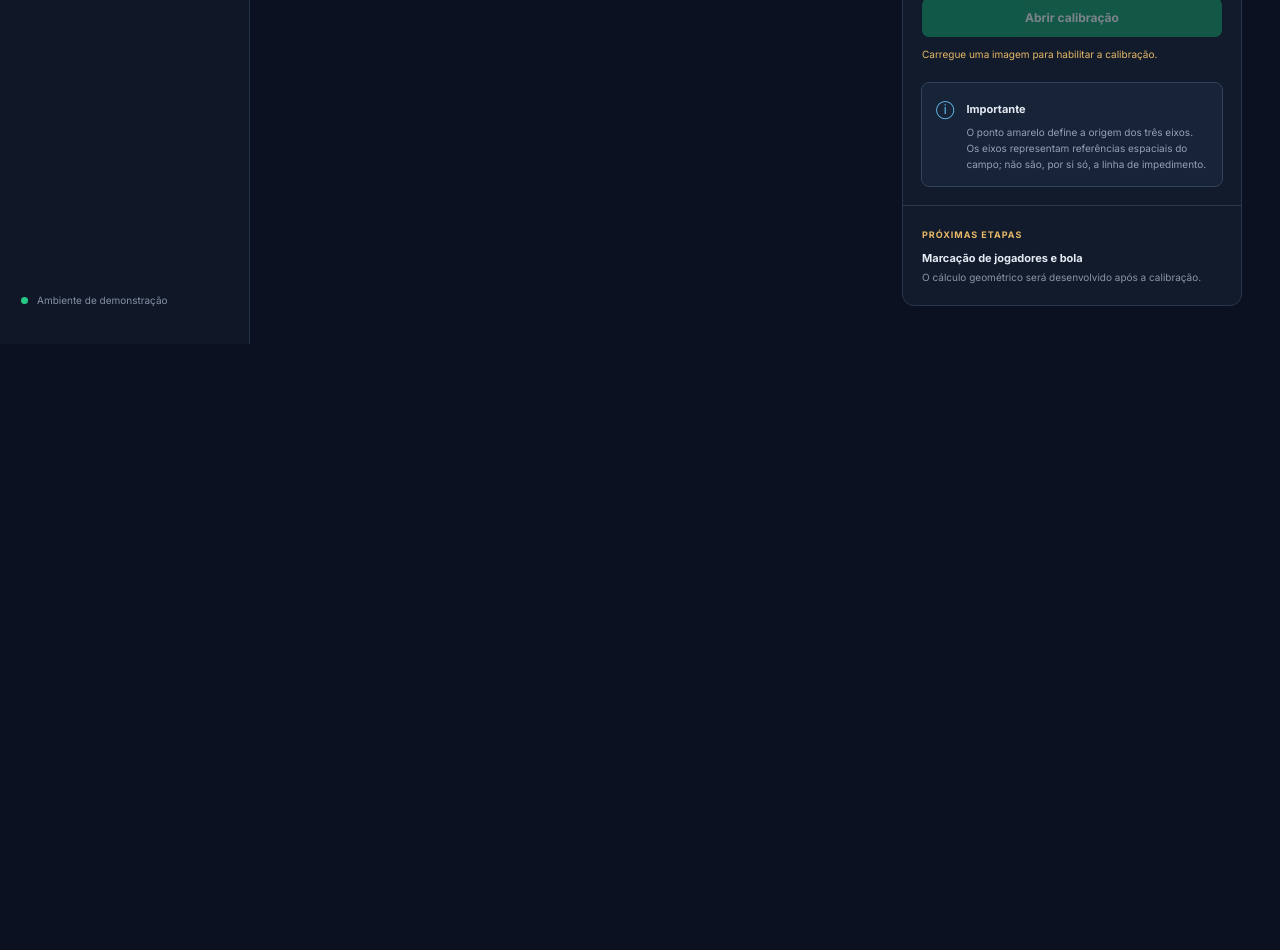
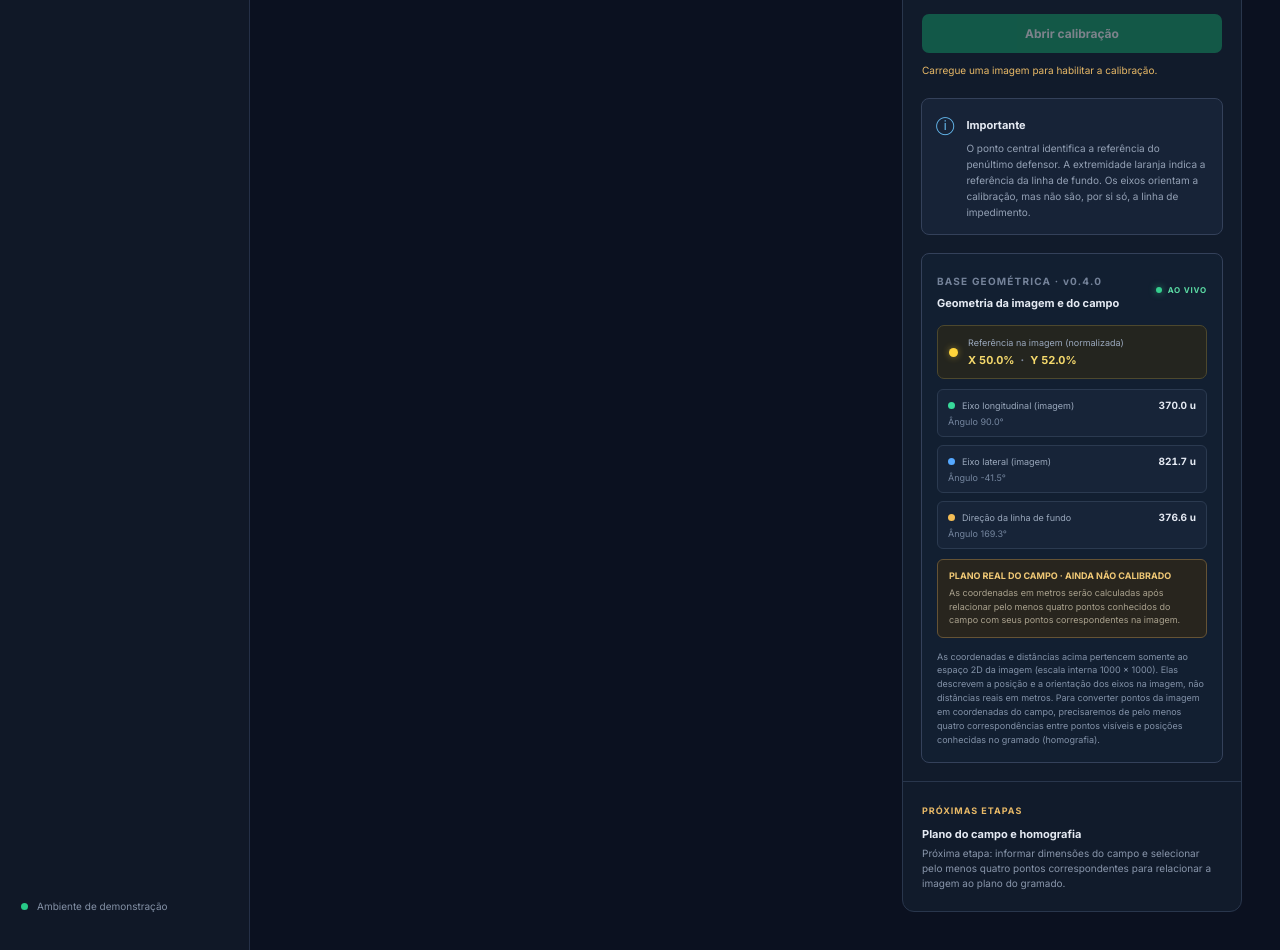
Before and after one commit to LucianoSF1992/OffsideCheck, a React (Vite) app: page / in a window 1280 px wide. Shown: the part 820-1770 px from the top of the page. Before the commit the page ends 1164 px from the top, so only its background shows below. Built offline with nearby package versions, Linux system fonts and the light colour scheme.

Commit message:
feat: adiciona base geometrica da calibracao

```diff
--- a/src/App.css
+++ b/src/App.css
@@ -97,3 +97,146 @@
 .axis-handle { filter: drop-shadow(0 0 3px rgba(0, 0, 0, .8)); }
 .calibration-overlay { touch-action: none; }
 .calibration-legend { row-gap: 9px; }
+
+
+/* OffsideCheck v0.4.0 — painel de referências geométricas */
+.geometry-card {
+  margin: 0 18px 18px;
+  padding: 15px;
+  border: 1px solid #34415a;
+  border-radius: 8px;
+  background: #121f31;
+}
+.geometry-card-header {
+  display: flex;
+  justify-content: space-between;
+  align-items: center;
+  gap: 10px;
+  margin-bottom: 15px;
+}
+.geometry-card-header strong {
+  display: block;
+  margin-top: 7px;
+  color: #e5eaf3;
+  font-size: 11px;
+}
+.geometry-live {
+  display: inline-flex;
+  align-items: center;
+  gap: 6px;
+  color: #5bdba4;
+  font-size: 8px;
+  font-weight: 700;
+  letter-spacing: .8px;
+  white-space: nowrap;
+}
+.geometry-live i {
+  width: 6px;
+  height: 6px;
+  border-radius: 50%;
+  background: #35cf8e;
+  box-shadow: 0 0 7px rgba(53, 207, 142, .65);
+}
+.geometry-origin {
+  display: flex;
+  align-items: center;
+  gap: 10px;
+  padding: 11px;
+  border: 1px solid #4d482d;
+  border-radius: 7px;
+  background: #24251f;
+}
+.geometry-dot {
+  width: 9px;
+  height: 9px;
+  flex: 0 0 9px;
+  border-radius: 50%;
+  background: #ffd43b;
+  box-shadow: 0 0 7px rgba(255, 212, 59, .45);
+}
+.geometry-origin span,
+.geometry-metric span {
+  display: block;
+  color: #9aa8bc;
+  font-size: 9px;
+}
+.geometry-origin strong {
+  display: block;
+  margin-top: 5px;
+  color: #f5d96c;
+  font-size: 11px;
+  font-variant-numeric: tabular-nums;
+}
+.geometry-origin em {
+  color: #7f8ba0;
+  font-style: normal;
+  padding: 0 3px;
+}
+.geometry-metrics {
+  display: grid;
+  grid-template-columns: 1fr;
+  gap: 8px;
+  margin-top: 10px;
+}
+.geometry-metric {
+  display: grid;
+  grid-template-columns: minmax(0, 1fr) auto;
+  align-items: center;
+  gap: 5px 10px;
+  padding: 9px 10px;
+  border: 1px solid #2b3a50;
+  border-radius: 6px;
+  background: #172438;
+}
+.geometry-metric span {
+  display: flex;
+  align-items: center;
+  gap: 7px;
+}
+.geometry-metric span i {
+  width: 7px;
+  height: 7px;
+  border-radius: 50%;
+  flex: 0 0 7px;
+}
+.geometry-metric strong {
+  color: #e5eaf3;
+  font-size: 10px;
+  font-variant-numeric: tabular-nums;
+}
+.geometry-metric small {
+  grid-column: 1 / -1;
+  color: #75869f;
+  font-size: 9px;
+}
+.geometry-disclaimer {
+  margin: 12px 0 0;
+  color: #8392a8;
+  font-size: 9px;
+  line-height: 1.55;
+}
+
+
+/* v0.4.0 — distinção entre imagem 2D e plano real do campo */
+.geometry-field-status {
+  margin-top: 10px;
+  padding: 10px 11px;
+  border: 1px solid #655335;
+  border-radius: 6px;
+  background: #28251e;
+}
+.geometry-field-status strong {
+  display: block;
+  color: #f0c875;
+  font-size: 9px;
+  margin-bottom: 5px;
+}
+.geometry-field-status span {
+  display: block;
+  color: #a9a18d;
+  font-size: 9px;
+  line-height: 1.5;
+}
+.geometry-disclaimer {
+  overflow-wrap: anywhere;
+}
--- a/src/App.tsx
+++ b/src/App.tsx
@@ -12,6 +12,32 @@ const initialAxes: Axis[] = [
   { id: 'goalLine', label: 'Eixo da linha de fundo', color: '#f4bd55', end: { x: 130, y: 450 } },
 ]
 
+const VIEWBOX_SIZE = 1000
+
+function getPointPercentage(point: Point) {
+  return {
+    x: (point.x / VIEWBOX_SIZE) * 100,
+    y: (point.y / VIEWBOX_SIZE) * 100,
+  }
+}
+
+function getVectorMetrics(from: Point, to: Point) {
+  const dx = to.x - from.x
+  const dy = to.y - from.y
+  const length = Math.hypot(dx, dy)
+  const angle = (Math.atan2(-dy, dx) * 180) / Math.PI
+
+  return { dx, dy, length, angle }
+}
+
+function formatCoordinate(value: number) {
+  return `${value.toFixed(1)}%`
+}
+
+function formatAngle(value: number) {
+  return `${value.toFixed(1)}°`
+}
+
 function App() {
   const [file, setFile] = useState<File | null>(null)
   const [preview, setPreview] = useState('')
@@ -23,6 +49,16 @@ function App() {
   const [activeDrag, setActiveDrag] = useState<DragTarget | null>(null)
   const inputRef = useRef<HTMLInputElement>(null)
   const svgRef = useRef<SVGSVGElement>(null)
+
+  const verticalAxis = axes.find(axis => axis.id === 'vertical')
+  const sidelineAxis = axes.find(axis => axis.id === 'sideline')
+  const goalLineAxis = axes.find(axis => axis.id === 'goalLine')
+  const originPercentage = getPointPercentage(origin)
+  const verticalMetrics = verticalAxis ? getVectorMetrics(origin, verticalAxis.end) : null
+  const goalLineMetrics = goalLineAxis ? getVectorMetrics(origin, goalLineAxis.end) : null
+  const sidelineMetrics = sidelineAxis?.oppositeEnd
+    ? getVectorMetrics(sidelineAxis.oppositeEnd, sidelineAxis.end)
+    : null
 
   useEffect(() => {
     if (!file) return
@@ -76,8 +112,8 @@ function App() {
   function updatePoint(event: React.PointerEvent<SVGSVGElement>) {
     if (!activeDrag || !svgRef.current) return
     const rect = svgRef.current.getBoundingClientRect()
-    const x = Math.max(0, Math.min(1000, ((event.clientX - rect.left) / rect.width) * 1000))
-    const y = Math.max(0, Math.min(1000, ((event.clientY - rect.top) / rect.height) * 1000))
+    const x = Math.max(0, Math.min(VIEWBOX_SIZE, ((event.clientX - rect.left) / rect.width) * VIEWBOX_SIZE))
+    const y = Math.max(0, Math.min(VIEWBOX_SIZE, ((event.clientY - rect.top) / rect.height) * VIEWBOX_SIZE))
 
     if (activeDrag.kind === 'origin') {
       const deltaX = x - origin.x
@@ -86,13 +122,13 @@ function App() {
       setAxes(current => current.map(axis => ({
         ...axis,
         end: {
-          x: Math.max(0, Math.min(1000, axis.end.x + deltaX)),
-          y: Math.max(0, Math.min(1000, axis.end.y + deltaY)),
+          x: Math.max(0, Math.min(VIEWBOX_SIZE, axis.end.x + deltaX)),
+          y: Math.max(0, Math.min(VIEWBOX_SIZE, axis.end.y + deltaY)),
         },
         ...(axis.oppositeEnd ? {
           oppositeEnd: {
-            x: Math.max(0, Math.min(1000, axis.oppositeEnd.x + deltaX)),
-            y: Math.max(0, Math.min(1000, axis.oppositeEnd.y + deltaY)),
+            x: Math.max(0, Math.min(VIEWBOX_SIZE, axis.oppositeEnd.x + deltaX)),
+            y: Math.max(0, Math.min(VIEWBOX_SIZE, axis.oppositeEnd.y + deltaY)),
           },
         } : {}),
       })))
@@ -135,7 +171,7 @@ function App() {
       <main className="main">
         <header className="topbar">
           <div><span className="breadcrumb">Workspace /</span><strong> Nova análise</strong></div>
-          <div className="version">VERSÃO 0.3.1</div>
+          <div className="version">VERSÃO 0.4.0</div>
         </header>
 
         <section className="content">
@@ -153,7 +189,7 @@ function App() {
               <div className="panel-header">
                 <div>
                   <h2>{calibrationMode ? 'Calibração da perspectiva' : 'Visualização da jogada'}</h2>
-                  <span>{calibrationMode ? 'Mova a origem amarela e ajuste as extremidades dos três eixos' : 'Imagem ou vídeo da partida'}</span>
+                  <span>{calibrationMode ? 'Posicione a referência no penúltimo defensor e ajuste os três eixos' : 'Imagem ou vídeo da partida'}</span>
                 </div>
                 {file && <button className="clear-button" onClick={clearFile}>Remover arquivo</button>}
               </div>
@@ -170,7 +206,7 @@ function App() {
                       <svg
                         ref={svgRef}
                         className="calibration-overlay"
-                        viewBox="0 0 1000 1000"
+                        viewBox={`0 0 ${VIEWBOX_SIZE} ${VIEWBOX_SIZE}`}
                         preserveAspectRatio="none"
                         onPointerMove={updatePoint}
                       >
@@ -258,7 +294,7 @@ function App() {
               {calibrationMode && mediaType === 'image' && (
                 <div className="calibration-footer">
                   <div className="calibration-legend">
-                    <span><i style={{ backgroundColor: '#ffd43b' }} />Origem comum</span>
+                    <span><i style={{ backgroundColor: '#ffd43b' }} />Penúltimo defensor</span>
                     {axes.map(axis => (
                       <span key={axis.id}><i style={{ backgroundColor: axis.color }} />{axis.label}</span>
                     ))}
@@ -299,7 +335,7 @@ function App() {
 
               <div className="calibration-controls">
                 <span className="section-label">CALIBRAÇÃO MANUAL</span>
-                <p>O ponto amarelo é a origem compartilhada. Arraste-o até o penúltimo defensor ou a bola mais próxima da linha de fundo. Ajuste as pontas coloridas para orientar os eixos vertical, lateral e de fundo.</p>
+                <p>O ponto central escuro identifica o penúltimo defensor e funciona como origem compartilhada dos eixos. Posicione a extremidade laranja sobre a linha de fundo. Ajuste as demais extremidades para orientar as referências longitudinal e lateral do campo.</p>
                 <button
                   className="primary-button full-button"
                   disabled={mediaType !== 'image' || !imageReady}
@@ -315,14 +351,69 @@ function App() {
                 <span className="info-icon">ⓘ</span>
                 <div>
                   <strong>Importante</strong>
-                  <p>O ponto amarelo define a origem dos três eixos. Os eixos representam referências espaciais do campo; não são, por si só, a linha de impedimento.</p>
+                  <p>O ponto central identifica a referência do penúltimo defensor. A extremidade laranja indica a referência da linha de fundo. Os eixos orientam a calibração, mas não são, por si só, a linha de impedimento.</p>
                 </div>
+              </div>
+
+              <div className="geometry-card">
+                <div className="geometry-card-header">
+                  <div>
+                    <span className="section-label">BASE GEOMÉTRICA · v0.4.0</span>
+                    <strong>Geometria da imagem e do campo</strong>
+                  </div>
+                  <span className="geometry-live"><i /> AO VIVO</span>
+                </div>
+
+                <div className="geometry-origin">
+                  <span className="geometry-dot" />
+                  <div>
+                    <span>Referência na imagem (normalizada)</span>
+                    <strong>X {formatCoordinate(originPercentage.x)} <em>·</em> Y {formatCoordinate(originPercentage.y)}</strong>
+                  </div>
+                </div>
+
+                <div className="geometry-metrics">
+                  {verticalMetrics && (
+                    <div className="geometry-metric">
+                      <span><i style={{ backgroundColor: '#38d99a' }} />Eixo longitudinal (imagem)</span>
+                      <strong>{verticalMetrics.length.toFixed(1)} u</strong>
+                      <small>Ângulo {formatAngle(verticalMetrics.angle)}</small>
+                    </div>
+                  )}
+                  {sidelineMetrics && (
+                    <div className="geometry-metric">
+                      <span><i style={{ backgroundColor: '#55a8ff' }} />Eixo lateral (imagem)</span>
+                      <strong>{sidelineMetrics.length.toFixed(1)} u</strong>
+                      <small>Ângulo {formatAngle(sidelineMetrics.angle)}</small>
+                    </div>
+                  )}
+                  {goalLineMetrics && (
+                    <div className="geometry-metric">
+                      <span><i style={{ backgroundColor: '#f4bd55' }} />Direção da linha de fundo</span>
+                      <strong>{goalLineMetrics.length.toFixed(1)} u</strong>
+                      <small>Ângulo {formatAngle(goalLineMetrics.angle)}</small>
+                    </div>
+                  )}
+                </div>
+
+                <div className="geometry-field-status">
+                  <strong>PLANO REAL DO CAMPO · AINDA NÃO CALIBRADO</strong>
+                  <span>As coordenadas em metros serão calculadas após relacionar pelo menos quatro pontos conhecidos do campo com seus pontos correspondentes na imagem.</span>
+                </div>
+
+                <p className="geometry-disclaimer">
+                  As coordenadas e distâncias acima pertencem somente ao espaço 2D da imagem
+                  (escala interna 1000 × 1000). Elas descrevem a posição e a orientação dos eixos na
+                  imagem, não distâncias reais em metros. Para converter pontos da imagem em coordenadas
+                  do campo, precisaremos de pelo menos quatro correspondências entre pontos visíveis e
+                  posições conhecidas no gramado (homografia).
+                </p>
               </div>
 
               <div className="coming-soon">
                 <span>PRÓXIMAS ETAPAS</span>
-                <strong>Marcação de jogadores e bola</strong>
-                <p>O cálculo geométrico será desenvolvido após a calibração.</p>
+                <strong>Plano do campo e homografia</strong>
+                <p>Próxima etapa: informar dimensões do campo e selecionar pelo menos quatro pontos correspondentes para relacionar a imagem ao plano do gramado.</p>
               </div>
             </aside>
           </div>
```
